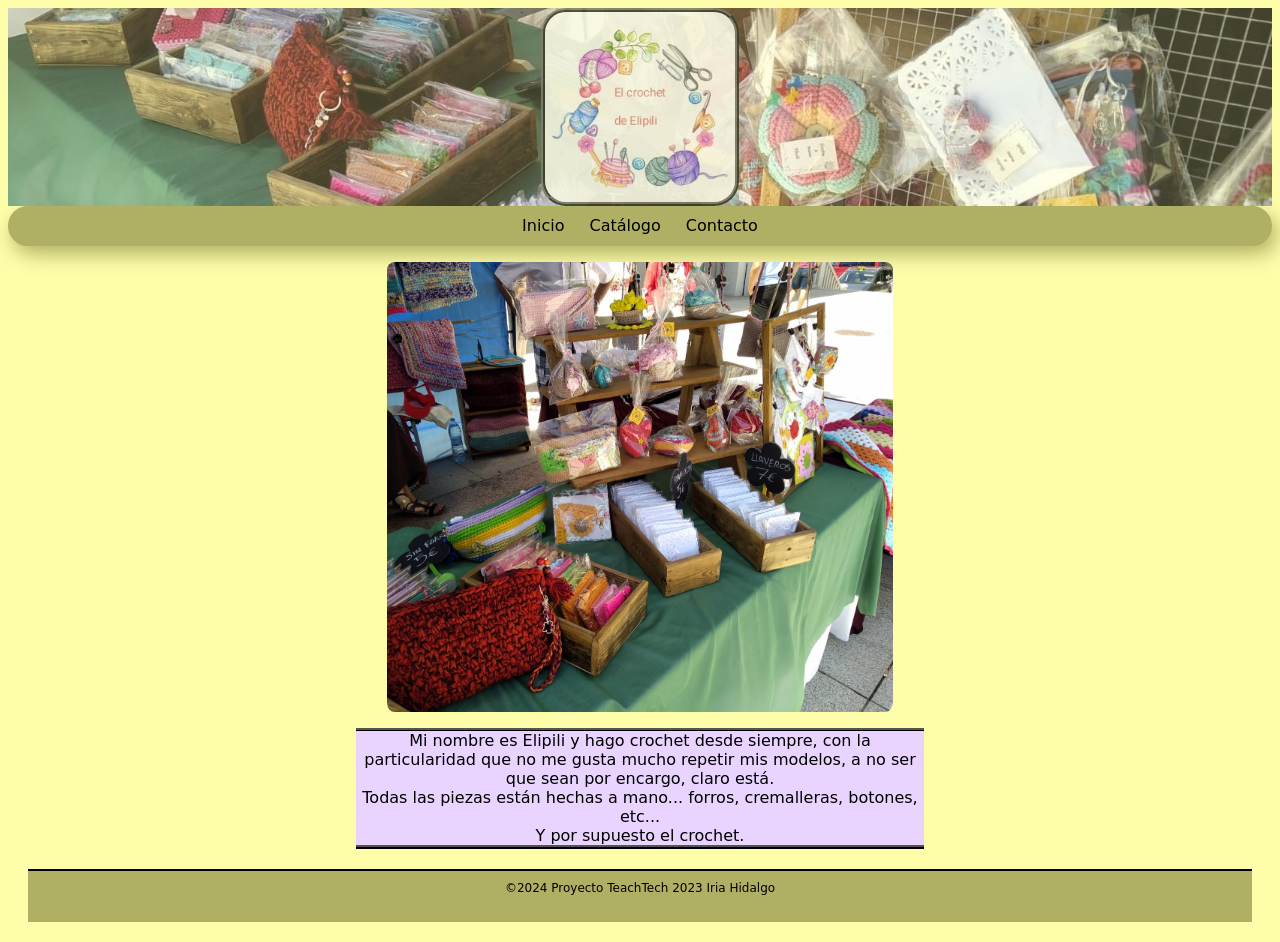
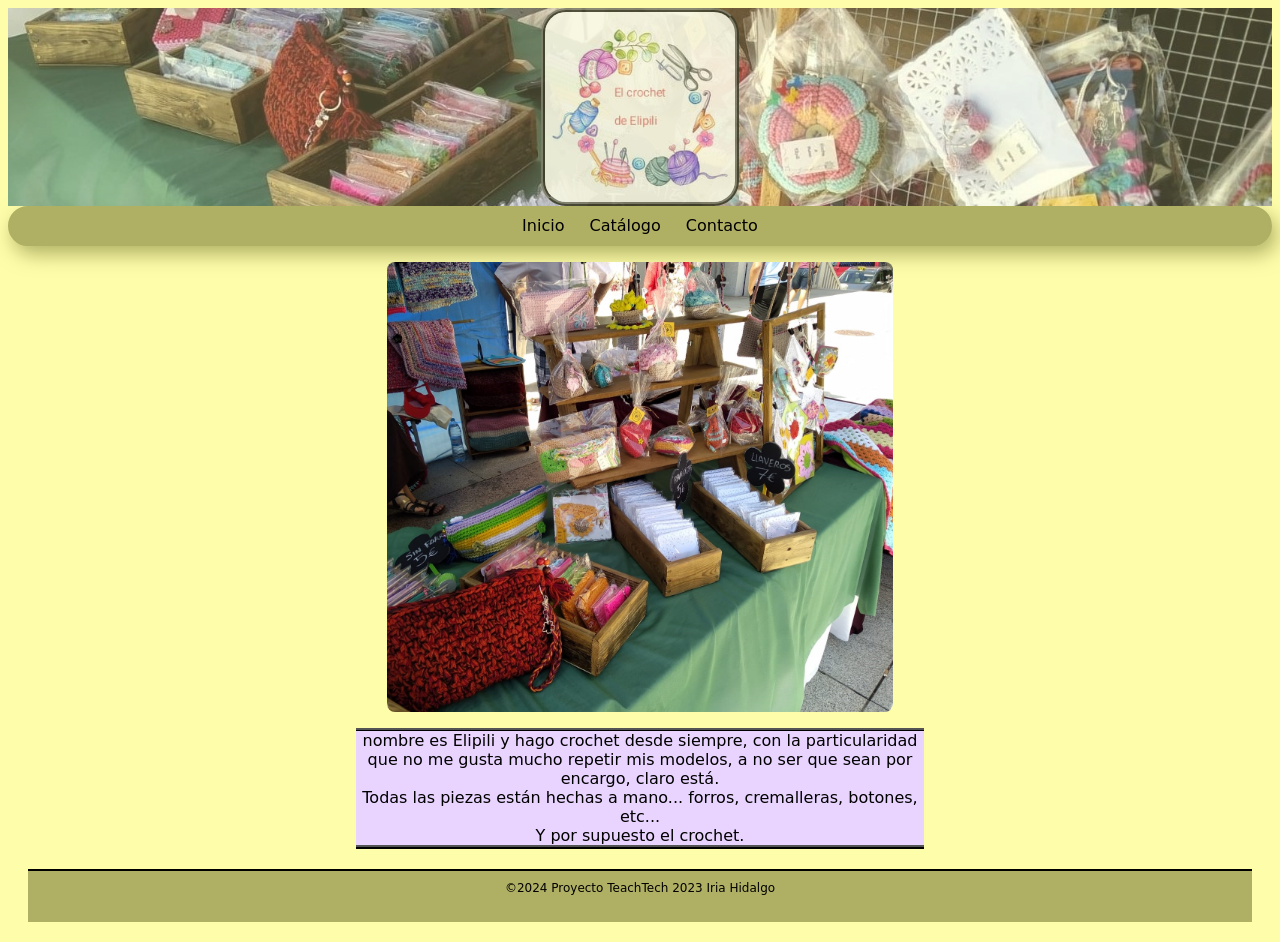
Before and after one commit to Iriahn/ElCrochetDeElipili, a website: page index.html in a window 1280 px wide. Drawn offline with Linux system fonts and the light colour scheme.

Commit message:
Update index.html

```diff
--- a/index.html
+++ b/index.html
@@ -25,7 +25,7 @@
         <img class="summary" src="Fotos/Presentación.jpg" />
       </div>
       <p class="presentation">
-        Mi nombre es Elipili y hago crochet desde siempre, con la particularidad que no me gusta mucho
+         nombre es Elipili y hago crochet desde siempre, con la particularidad que no me gusta mucho
         repetir mis modelos, a no ser que sean por encargo, claro está.
       </br>Todas
         las piezas están hechas a mano... forros, cremalleras, botones, etc...
```
